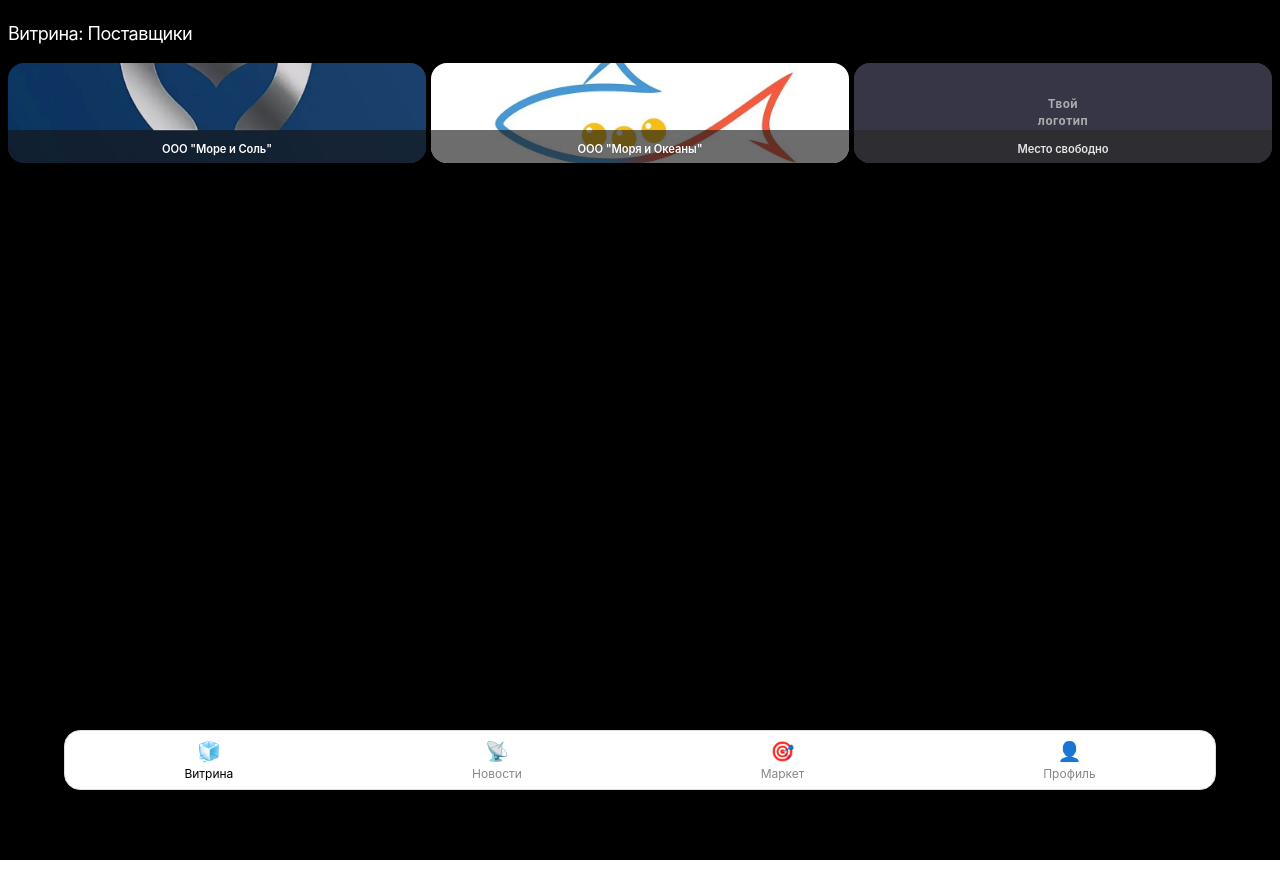
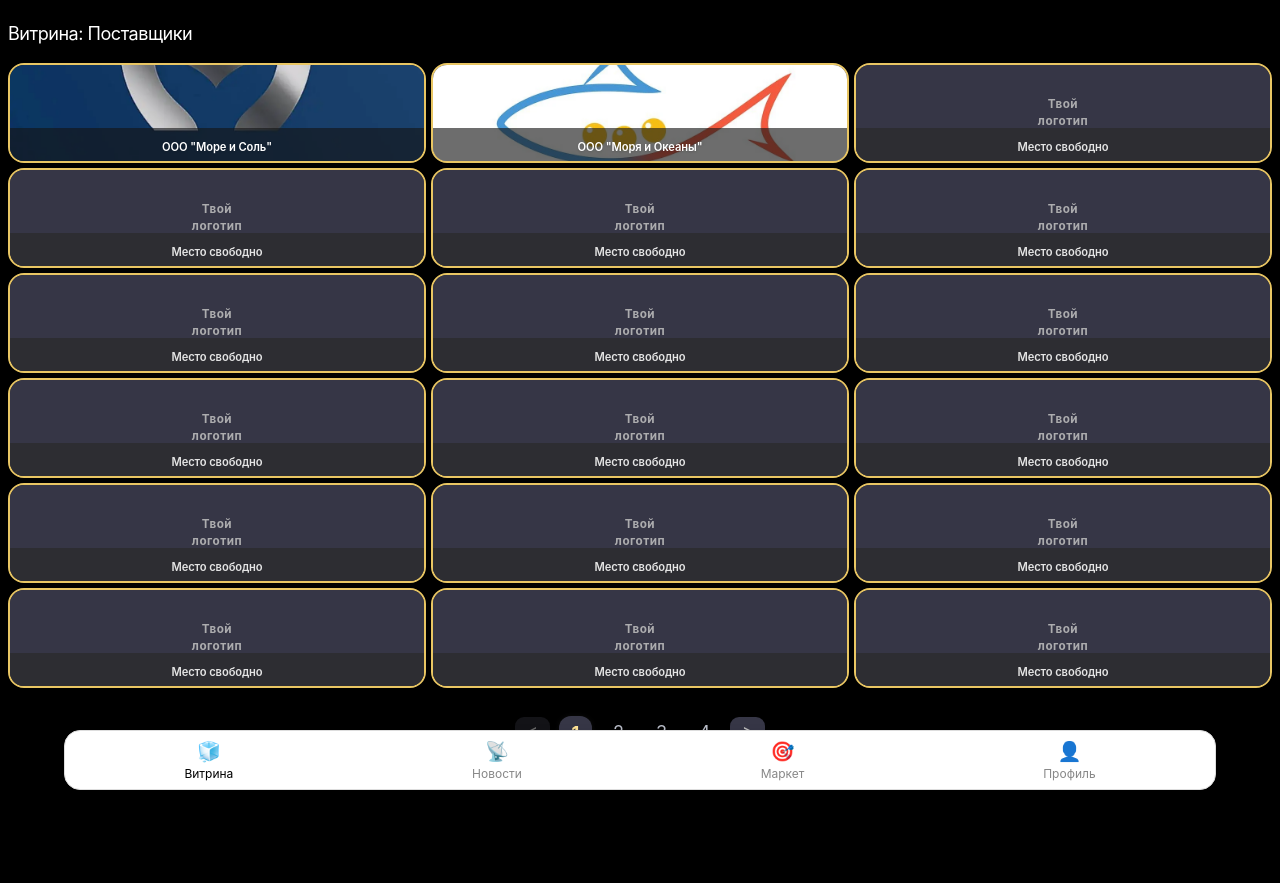
Before and after one commit to AlexSalavat/ikra-miniapp, a React (Create React App) app: page /catalog/suppliers in a window 1280 px wide. Before the commit the page ends 860 px from the top, so only its background shows below. Built offline with nearby package versions, Linux system fonts and the light colour scheme.

Commit message:
fix: обновил описания и соответствие

```diff
--- a/src/components/Catalog.js
+++ b/src/components/Catalog.js
@@ -1,20 +1,108 @@
-import React from 'react';
+import React, { useState } from 'react';
 import suppliers from '../data/suppliers';
 import SupplierCard from './SupplierCard';
 
+const CARDS_PER_PAGE = 18;
 const CARDS_PER_ROW = 3;
-const placeholders = Array.from(
-  { length: Math.max(0, CARDS_PER_ROW - suppliers.length) },
-  (_, idx) => ({
-    id: `placeholder-${idx}`,
-    name: 'Место свободно',
-    isPlaceholder: true,
-  })
-);
 
-const fullList = [...suppliers, ...placeholders];
+// Цвета для страниц: золото, серебро, бронза, обычный
+const borderColors = [
+  '#e9c663',    // Золото
+  '#c2c2c8',    // Серебро
+  '#bb8855',    // Бронза
+  '#363646',    // Обычный серый
+];
+
+function getBorderColor(pageIndex) {
+  return borderColors[pageIndex] || borderColors[3];
+}
+
+function Pagination({ page, totalPages, onChange }) {
+  return (
+    <div style={{
+      margin: '28px 0 5px 0',
+      display: 'flex',
+      justifyContent: 'center',
+      alignItems: 'center',
+      gap: 8
+    }}>
+      <button
+        onClick={() => onChange(page - 1)}
+        disabled={page === 1}
+        style={{
+          padding: '2px 12px',
+          borderRadius: '9px',
+          border: 'none',
+          background: page === 1 ? '#23232a' : '#363646',
+          color: '#bdbdbd',
+          fontSize: 17,
+          cursor: page === 1 ? 'default' : 'pointer',
+          opacity: page === 1 ? 0.55 : 1,
+          transition: 'background .18s'
+        }}
+      >&#60;</button>
+      {Array.from({ length: totalPages }, (_, idx) => (
+        <button
+          key={idx}
+          onClick={() => onChange(idx + 1)}
+          style={{
+            minWidth: 33,
+            minHeight: 32,
+            borderRadius: '12px',
+            border: 'none',
+            background: page === idx + 1 ? '#363646' : 'transparent',
+            color: page === idx + 1 ? '#ffe495' : '#babec9',
+            fontWeight: page === idx + 1 ? 700 : 400,
+            fontSize: 18,
+            cursor: page === idx + 1 ? 'default' : 'pointer',
+            boxShadow: page === idx + 1 ? '0 1px 6px #2227' : 'none',
+            margin: '0 1px',
+            transition: 'background .17s, color .17s'
+          }}
+        >{idx + 1}</button>
+      ))}
+      <button
+        onClick={() => onChange(page + 1)}
+        disabled={page === totalPages}
+        style={{
+          padding: '2px 12px',
+          borderRadius: '9px',
+          border: 'none',
+          background: page === totalPages ? '#23232a' : '#363646',
+          color: '#bdbdbd',
+          fontSize: 17,
+          cursor: page === totalPages ? 'default' : 'pointer',
+          opacity: page === totalPages ? 0.55 : 1,
+          transition: 'background .18s'
+        }}
+      >&#62;</button>
+    </div>
+  );
+}
 
 const Catalog = () => {
+  const [page, setPage] = useState(1);
+
+  const totalPages = Math.ceil(suppliers.length / CARDS_PER_PAGE) || 1;
+  // Минимум 4 страницы (дальше — если поставщиков больше 72)
+  const allPages = totalPages < 4 ? 4 : totalPages;
+
+  const startIdx = (page - 1) * CARDS_PER_PAGE;
+  const endIdx = startIdx + CARDS_PER_PAGE;
+  const currentSuppliers = suppliers.slice(startIdx, endIdx);
+
+  const placeholders = Array.from(
+    { length: Math.max(0, CARDS_PER_PAGE - currentSuppliers.length) },
+    (_, idx) => ({
+      id: `placeholder-${startIdx + idx}`,
+      name: 'Место свободно',
+      isPlaceholder: true,
+    })
+  );
+  const fullList = [...currentSuppliers, ...placeholders];
+
+  const borderColor = getBorderColor(page - 1);
+
   return (
     <div style={{
       padding: '20px 8px 70px 8px',
@@ -41,10 +129,18 @@ const Catalog = () => {
             key={item.id}
             id={item.id}
             {...item}
+            borderColor={borderColor}
             isFirst={idx === 0 && !item.isPlaceholder}
           />
         ))}
       </div>
+      <Pagination
+        page={page}
+        totalPages={allPages}
+        onChange={num => {
+          if (num >= 1 && num <= allPages) setPage(num);
+        }}
+      />
     </div>
   );
 };
--- a/src/components/Market.js
+++ b/src/components/Market.js
@@ -30,7 +30,7 @@ const Market = () => {
         marginBottom: 13,
         letterSpacing: 0.13
       }}>
-        Маркет
+        Досква объявлений
       </h1>
       <div style={{
         width: '100%',
--- a/src/components/SupplierCard.js
+++ b/src/components/SupplierCard.js
@@ -1,7 +1,13 @@
 import React from 'react';
 import { useNavigate } from 'react-router-dom';
 
-const SupplierCard = ({ id, name, logo, isPlaceholder, isFirst }) => {
+const SupplierCard = ({
+  id,
+  name,
+  logo,
+  isPlaceholder,
+  borderColor = '#363646',
+}) => {
   const navigate = useNavigate();
 
   return (
@@ -20,7 +26,9 @@ const SupplierCard = ({ id, name, logo, isPlaceholder, isFirst }) => {
         display: 'flex',
         alignItems: 'flex-end',
         position: 'relative',
-        minWidth: 0
+        minWidth: 0,
+        border: `2.1px solid ${borderColor}`,
+        transition: 'border 0.18s',
       }}
     >
       {isPlaceholder ? (
@@ -96,7 +104,7 @@ const SupplierCard = ({ id, name, logo, isPlaceholder, isFirst }) => {
           }}
           title={name}
         >
-          {name}
+          {isPlaceholder ? 'Место свободно' : name}
         </span>
       </div>
     </div>
```
